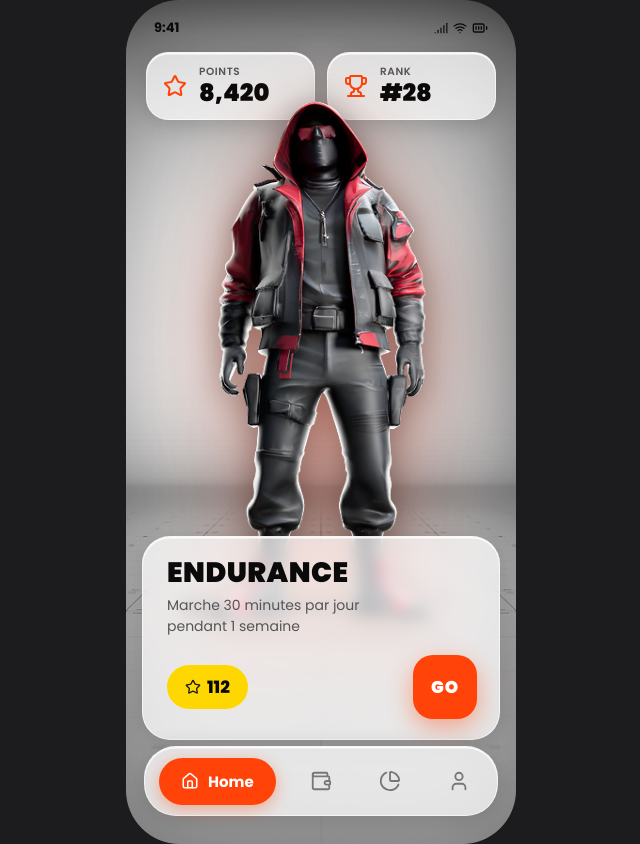
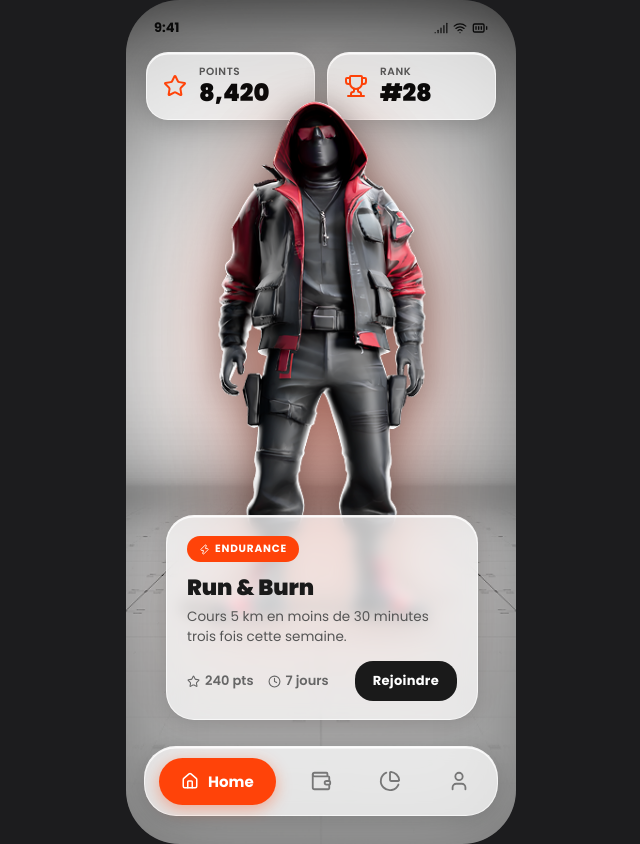
Before and after one commit to BenRoseH/vitae, a React (Vite) app: page / in a window 1280 px wide. Shown: the whole page, without its empty margins (319-959 px from the left). Built offline with nearby package versions, Linux system fonts and the light colour scheme.

Commit message:
Home: remplace quest-sheet par ChallengeCard

```diff
--- a/src/screens/Home.jsx
+++ b/src/screens/Home.jsx
@@ -1,4 +1,5 @@
-import { Star, Trophy, Signal, Wifi, BatteryFull } from 'lucide-react'
+import { Trophy, Signal, Wifi, BatteryFull, Star } from 'lucide-react'
+import ChallengeCard from '../components/ChallengeCard'
 import './Home.css'
 
 export default function HomeScreen() {
@@ -11,16 +12,8 @@ export default function HomeScreen() {
       </div>
 
       {/* Quest card — au-dessus de l'avatar */}
-      <div className="quest-sheet glass">
-        <div className="qs-title">ENDURANCE</div>
-        <div className="qs-desc">Marche 30 minutes par jour<br />pendant 1 semaine</div>
-        <div className="qs-footer">
-          <div className="pts-badge">
-            <Star size={16} color="#1A1A1A" />
-            112
-          </div>
-          <div className="go-btn">GO</div>
-        </div>
+      <div className="quest-sheet">
+        <ChallengeCard />
       </div>
 
       {/* UI overlay */}
```
